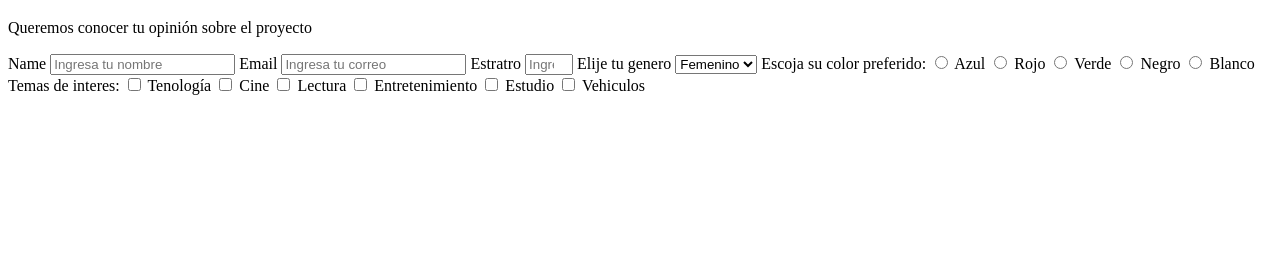
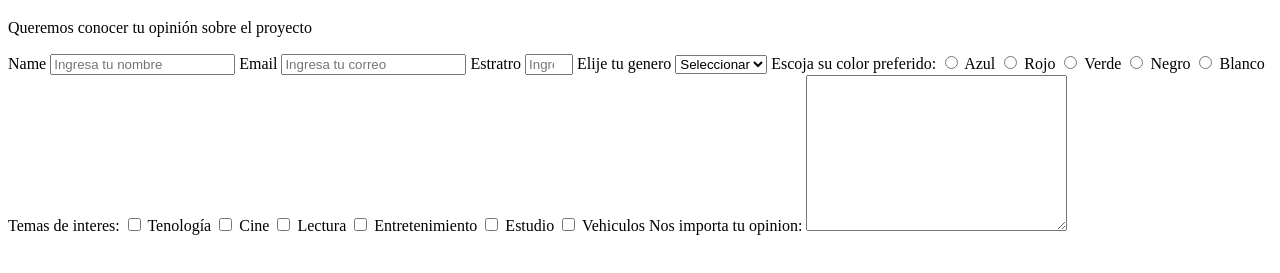
Before and after one commit to Tech-Code1/survey-form, a plain HTML site: page index.html in a window 1280 px wide. Shown: the part 61-334 px from the top of the page. Drawn offline with Linux system fonts and the light colour scheme.

Commit message:
Quinceaba historia de usuario terminada

```diff
--- a/index.html
+++ b/index.html
@@ -20,6 +20,7 @@
         </label>
         <label for="dropdown"> Elije tu genero
         <select name="" id="dropdown">
+            <option value="" selected disabled>Seleccionar</option>
             <option value="">Femenino</option>
             <option value="">Hombre</option>
         </select>
@@ -38,6 +39,12 @@
 <input type="checkbox" value="checkbox-four" id="checkbox"> Entretenimiento
 <input type="checkbox" value="checkbox-five" id="checkbox"> Estudio
 <input type="checkbox" value="checkbox-six" id="checkbox"> Vehiculos
+
+<label for="textarea"> Nos importa tu opinion:
+<textarea name="" id="textarea" cols="30" rows="10" placeholder="Danos tu opinion sobre la encuesta">
+
+</textarea>
+</label>
     </form>
 </body>
 </html>
```
